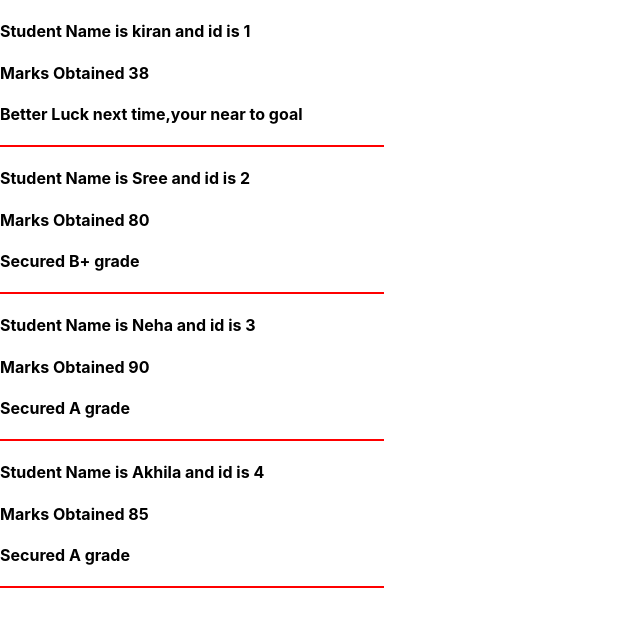
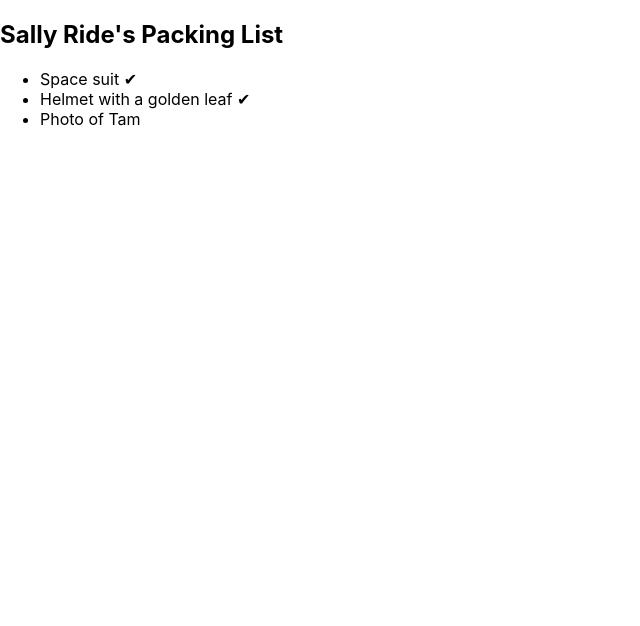
Before and after one commit to Deepika672/React-App, a React (Create React App) app: page / in a window 1280 px wide. Shown: the top 626 px of the page, without its empty margins (0-640 px from the left). Built offline with nearby package versions, Linux system fonts and the light colour scheme.

Commit message:
Conditional Rendering Doc

```diff
--- a/src/App.js
+++ b/src/App.js
@@ -8,7 +8,8 @@
 //import JsxFunctional from "./components/functional/jsx/jsxFunctional";
 //import ComponentA,{ComponentB,ComponentC} from "./components/functional/exports-imports/export";
 //import Deepika,{ComponentB as Anu} from "./components/functional/exports-imports/export";
-import ConditionalRender from "./components/functional/conditional-render";
+//import ConditionalRender from "./components/functional/conditional-render";
+import PackingList from "./components/functional/conditional-render/tasks";
 
 function App() {
   return (
@@ -32,7 +33,8 @@ function App() {
       <ComponentC/>
       <Deepika/>
       <Anu/> */}
-      <ConditionalRender />
+      {/* <ConditionalRender /> */}
+      <PackingList/>
     </div>
   );
 }
--- /dev/null
+++ b/src/components/functional/conditional-render/tasks.js
@@ -0,0 +1,117 @@
+// function Item({ name, isPacked }) {
+//     return <li className="item">{name}</li>;
+//   }
+//   export default function PackingList() {
+//     return (
+//       <section>
+//         <h1>Sally Ride's Packing List</h1>
+//         <ul>
+//           <Item isPacked={true} name="Space suit"/>
+//           <Item isPacked={true} name="Helmet with a golden leaf"/>
+//           <Item isPacked={false} name="Photo of Tam"/>
+//         </ul>
+//       </section>
+//     );
+//   }
+
+//conditionally returning Jsx
+// function Item({ name, isPacked }) {
+//   if (isPacked) {
+//     return <li className="item">{name} ✔</li>;
+//   }
+//   return <li className="item">{name}</li>;
+// }
+// export default function PackingList() {
+//   return (
+//     <section>
+//       <h1>Sally Ride's Packing List</h1>
+//       <ul>
+//         <Item isPacked={true} name="Space suit" />
+//         <Item isPacked={false} name="Helmet with a golden leaf" />
+//         <Item isPacked={true} name="Photo of Tam" />
+//       </ul>
+//     </section>
+//   );
+// }
+
+//Conditionally returning nothing with null
+// function Item({ name, isPacked }) {
+//     if (isPacked) {
+//       return null;
+//     }
+//     return <li className="item">{name}</li>;
+//   }
+//   export default function PackingList() {
+//     return (
+//       <section>
+//         <h1>Sally Ride's Packing List</h1>
+//         <ul>
+//           <Item isPacked={true} name="Space suit"/>
+//           <Item isPacked={true} name="Helmet with a golden leaf"/>
+//           <Item isPacked={false} name="Photo of Tam"/>
+//         </ul>
+//       </section>
+//     );
+//   }
+
+//Conditional (ternary) operator (? :)
+// function Item({ name, isPacked }) {
+//   return <li className="item">{isPacked ? <del>{name + " ✔"}</del> : name}</li>;
+// }
+
+// export default function PackingList() {
+//   return (
+//     <section>
+//       <h1>Sally Ride's Packing List</h1>
+//       <ul>
+//         <Item isPacked={true} name="Space suit" />
+//         <Item isPacked={true} name="Helmet with a golden leaf" />
+//         <Item isPacked={false} name="Photo of Tam" />
+//       </ul>
+//     </section>
+//   );
+//}
+
+//Logical AND operator
+// function Item({ name, isPacked }) {
+//   return (
+//     <li className="item">
+//       {name} {isPacked && "✔"}
+//     </li>
+//   );
+// }
+
+// export default function PackingList() {
+//   return (
+//     <section>
+//       <h1>Sally Ride's Packing List</h1>
+//       <ul>
+//         <Item isPacked={true} name="Space suit" />
+//         <Item isPacked={true} name="Helmet with a golden leaf" />
+//         <Item isPacked={false} name="Photo of Tam" />
+//       </ul>
+//     </section>
+//   );
+// }
+
+//Conditionally assigning JSX to a variable
+function Item({ name, isPacked }) {
+  let itemContent = name;
+  if (isPacked) {
+    itemContent = name + " ✔";
+  }
+  return <li className="item">{itemContent}</li>;
+}
+
+export default function PackingList() {
+  return (
+    <section>
+      <h1>Sally Ride's Packing List</h1>
+      <ul>
+        <Item isPacked={true} name="Space suit" />
+        <Item isPacked={true} name="Helmet with a golden leaf" />
+        <Item isPacked={false} name="Photo of Tam" />
+      </ul>
+    </section>
+  );
+}
```
